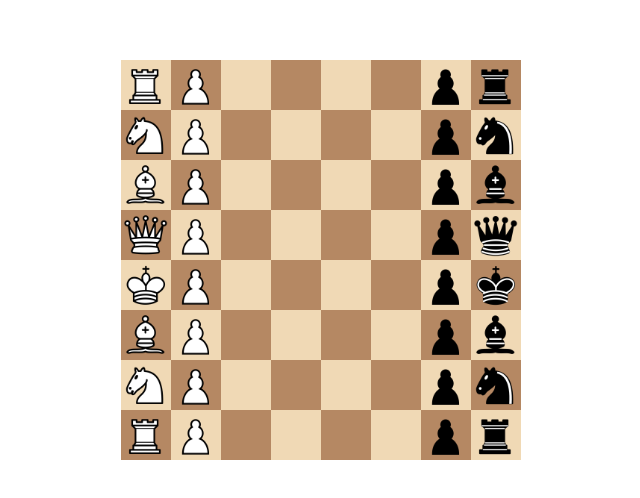
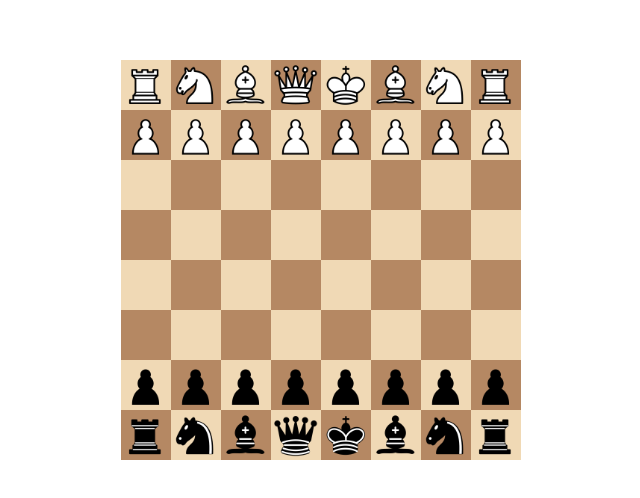
Before and after one commit to AdriMareel/ChessAI, a website: page front/index.html in a window 1280 px wide. Shown: the part 140-638 px from the top of the page, without its empty margins (319-959 px from the left). Drawn offline with Linux system fonts and the light colour scheme.

Commit message:
Remise des pièces en haut et en bas
Avec commit précédent, elles étaient sur le cotés

```diff
--- a/front/index.html
+++ b/front/index.html
@@ -28,7 +28,7 @@
             else{
                 cell.className += " dark";
             }
-            cell.id = String.fromCharCode(97 + i) + (j+1);
+            cell.id = String.fromCharCode(97 + j) + (i+1);
             row.appendChild(cell);
         }
         board.appendChild(row);
```
